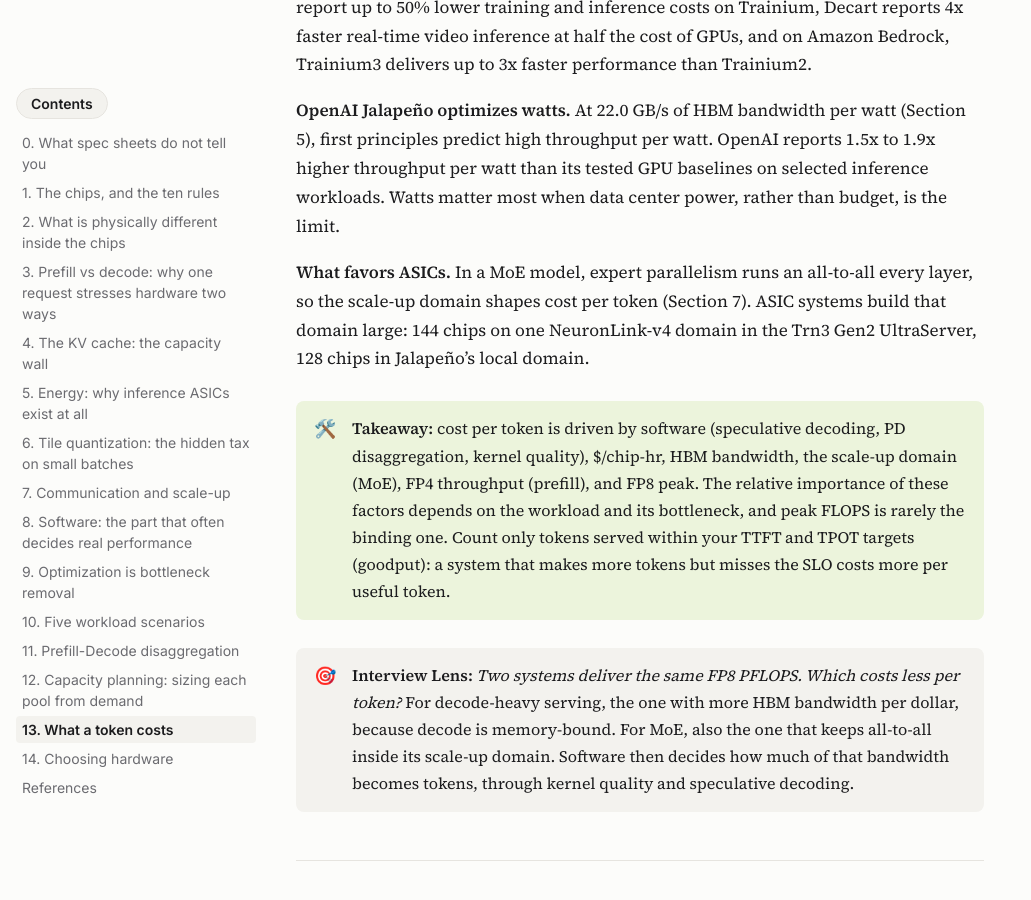
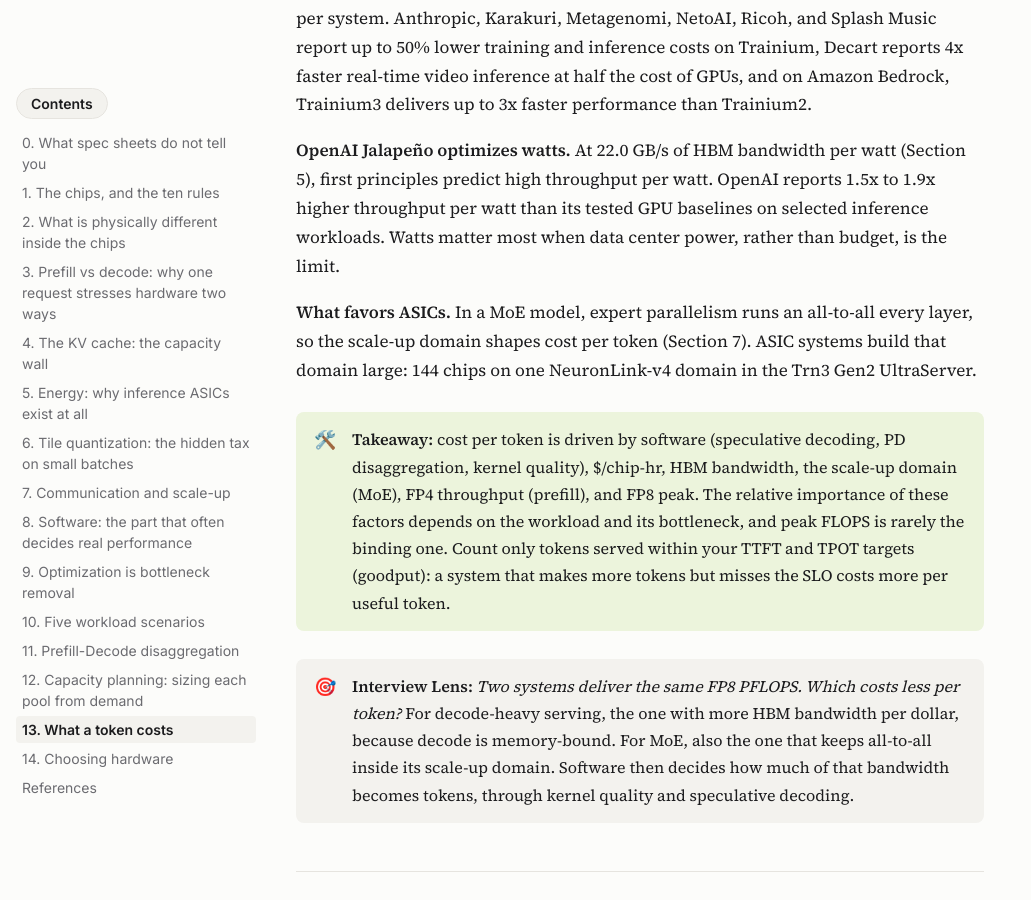
Before and after one commit to bananighosh/bananighosh.github.io, a Jekyll site: the page built from _posts/2026-11-16-flops-are-not-tokens.md, in a window 1280 px wide and 900 px high, scrolled down 28876 px. Shown: the whole window, without its empty margins (0-1031 px from the left). Built offline with Jekyll 4.4.1, drawn with Linux system fonts in a browser that asks for light colours.

Commit message:
Section 13: Trainium only in scale-up domain line
Co-Authored-By: Claude Opus 5.5 <noreply@anthropic.com>
Claude-Session: https://claude.ai/code/session_01K2HJxVUv7i1duGErniTfDd

```diff
--- a/_posts/2026-11-16-flops-are-not-tokens.md
+++ b/_posts/2026-11-16-flops-are-not-tokens.md
@@ -580,7 +580,7 @@ In decode-heavy serving, most of the cost is decode, which is bound by HBM bandw
 
 <b>OpenAI Jalapeño optimizes watts.</b> At 22.0 GB/s of HBM bandwidth per watt (Section 5), first principles predict high throughput per watt. OpenAI reports 1.5x to 1.9x higher throughput per watt than its tested GPU baselines on selected inference workloads. Watts matter most when data center power, rather than budget, is the limit.
 
-<b>What favors ASICs.</b> In a MoE model, expert parallelism runs an all-to-all every layer, so the scale-up domain shapes cost per token (Section 7). ASIC systems build that domain large: 144 chips on one NeuronLink-v4 domain in the Trn3 Gen2 UltraServer, 128 chips in Jalapeño's local domain.
+<b>What favors ASICs.</b> In a MoE model, expert parallelism runs an all-to-all every layer, so the scale-up domain shapes cost per token (Section 7). ASIC systems build that domain large: 144 chips on one NeuronLink-v4 domain in the Trn3 Gen2 UltraServer.
 
 <div class="callout callout-green" markdown="1">
 <span class="callout-icon">🛠️</span>
```
